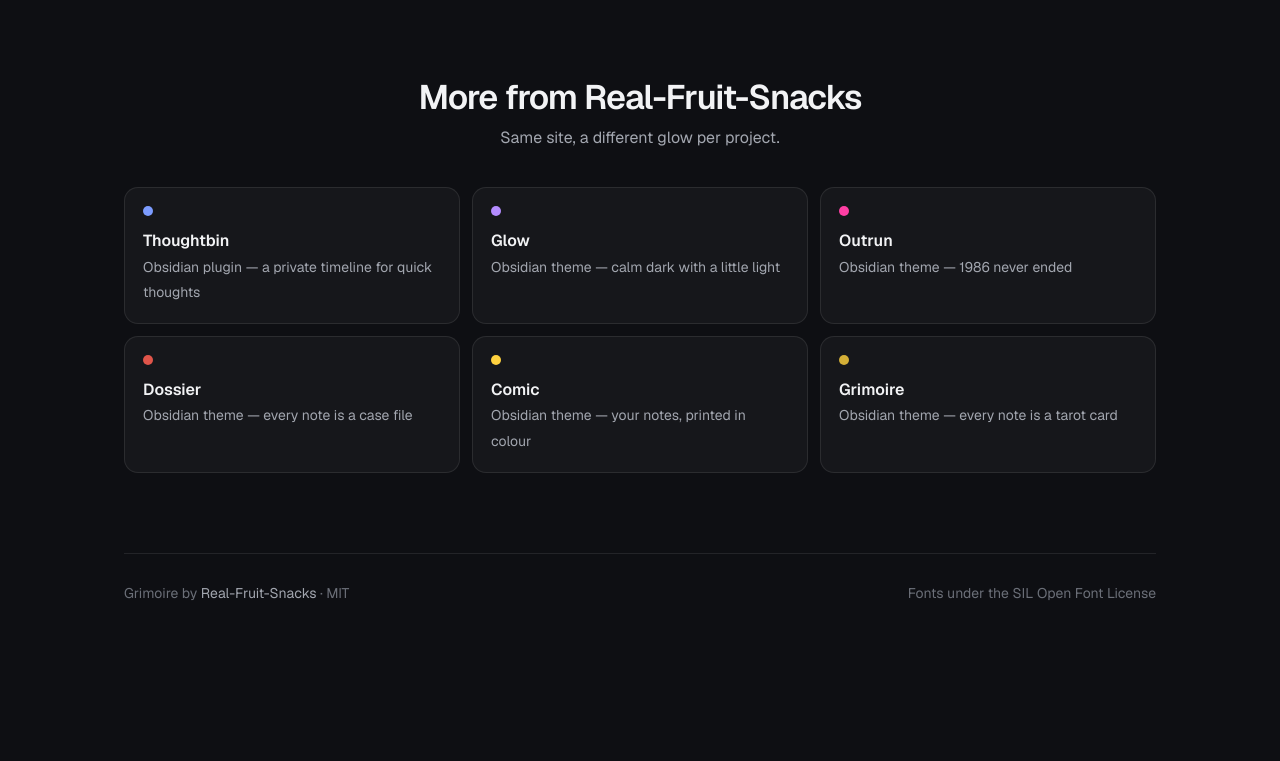
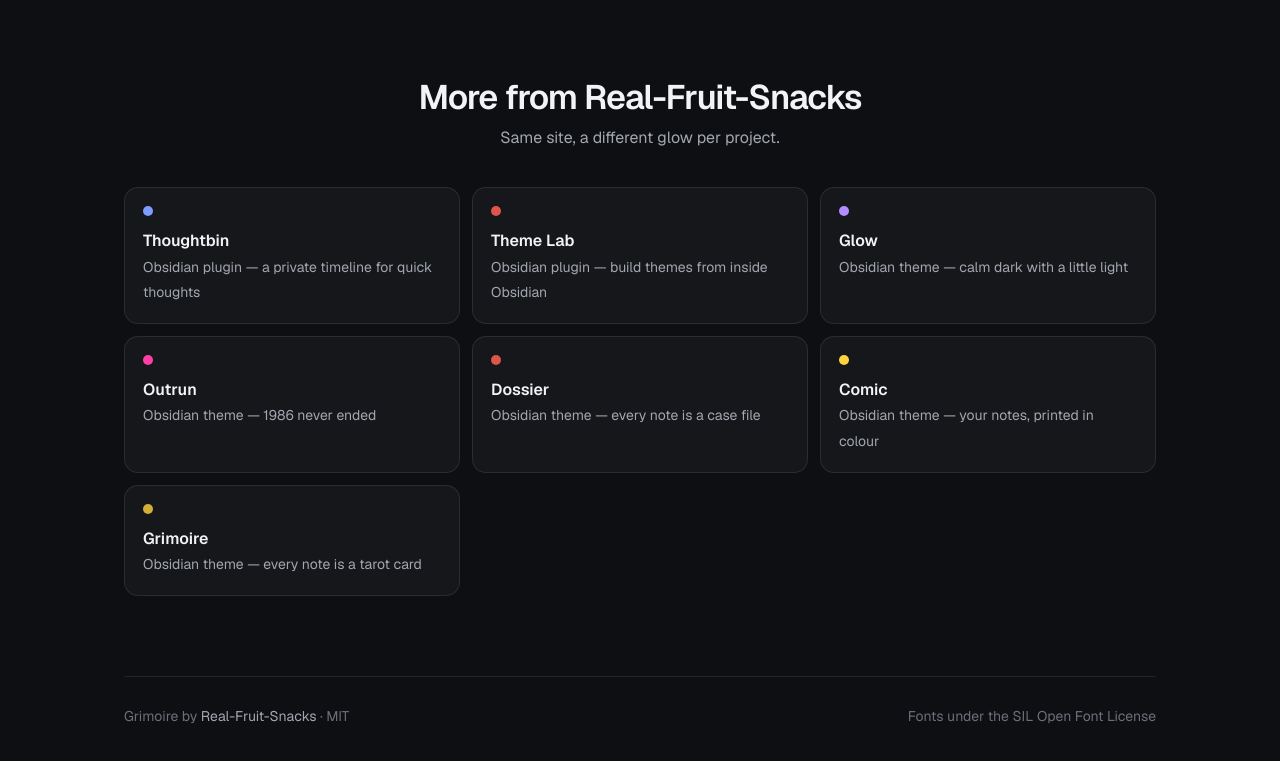
Before and after one commit to Real-Fruit-Snacks/obsidian-grimoire, a plain HTML site: page docs/index.html in a window 1280 px wide. Shown: the part 3922-4683 px from the top of the page. Before the commit the page ends 4586 px from the top, so only its background shows below. Drawn offline with nearby package versions, Linux system fonts and the light colour scheme.

Commit message:
Link to Theme Lab

```diff
--- a/docs/index.html
+++ b/docs/index.html
@@ -99,6 +99,7 @@
     <p class="sub">Same site, a different glow per project.</p>
     <div class="proj">
       <a href="https://real-fruit-snacks.github.io/obsidian-Thoughtbin/"><i style="background:#7C9CFF"></i><b>Thoughtbin</b><span>Obsidian plugin — a private timeline for quick thoughts</span></a>
+      <a href="https://real-fruit-snacks.github.io/obsidian-theme-lab/"><i style="background:#E0554A"></i><b>Theme Lab</b><span>Obsidian plugin — build themes from inside Obsidian</span></a>
       <a href="https://real-fruit-snacks.github.io/obsidian-glow/"><i style="background:#B48CFF"></i><b>Glow</b><span>Obsidian theme — calm dark with a little light</span></a>
       <a href="https://real-fruit-snacks.github.io/obsidian-outrun/"><i style="background:#FF3FA4"></i><b>Outrun</b><span>Obsidian theme — 1986 never ended</span></a>
       <a href="https://real-fruit-snacks.github.io/obsidian-dossier/"><i style="background:#E0554A"></i><b>Dossier</b><span>Obsidian theme — every note is a case file</span></a>
```
